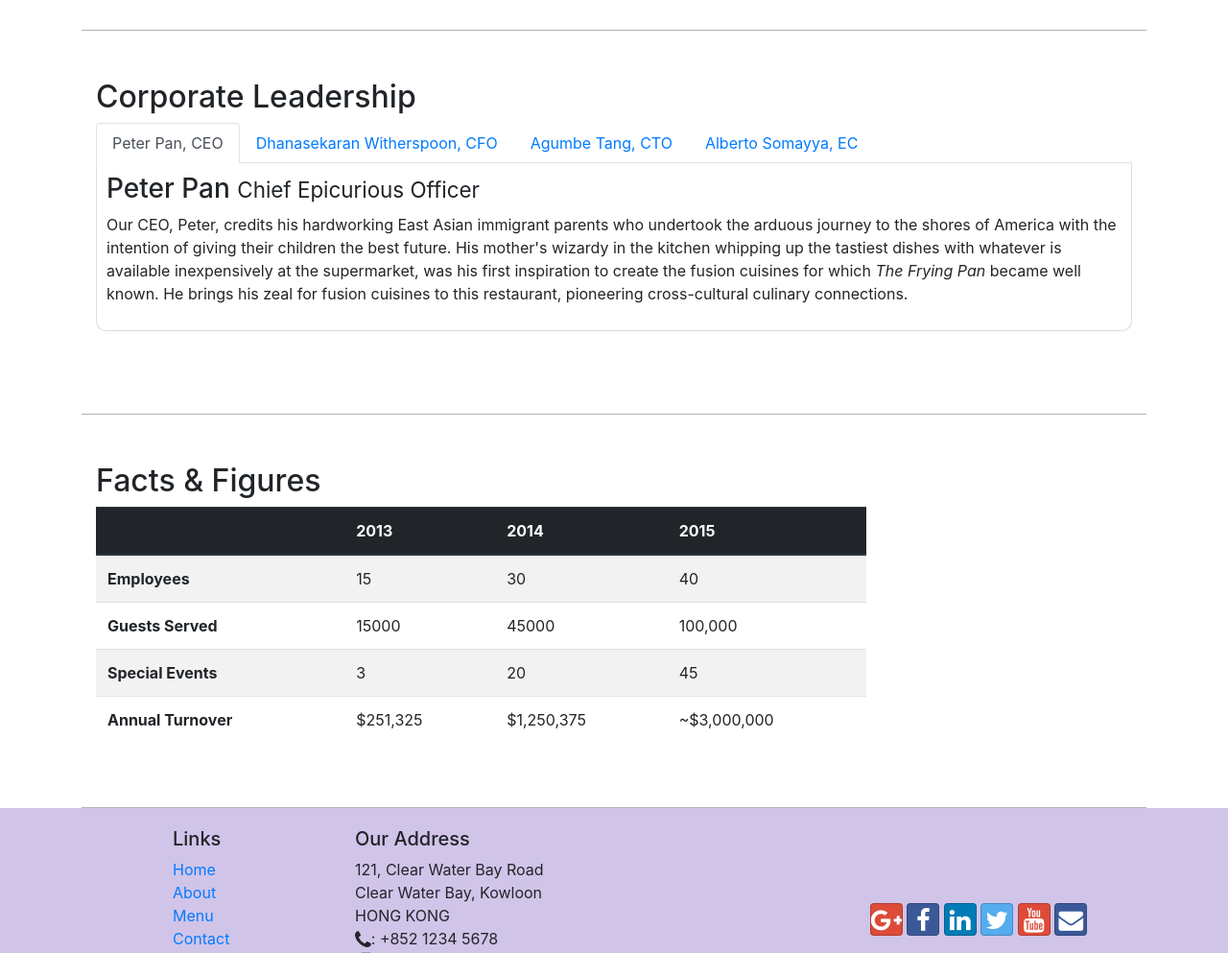
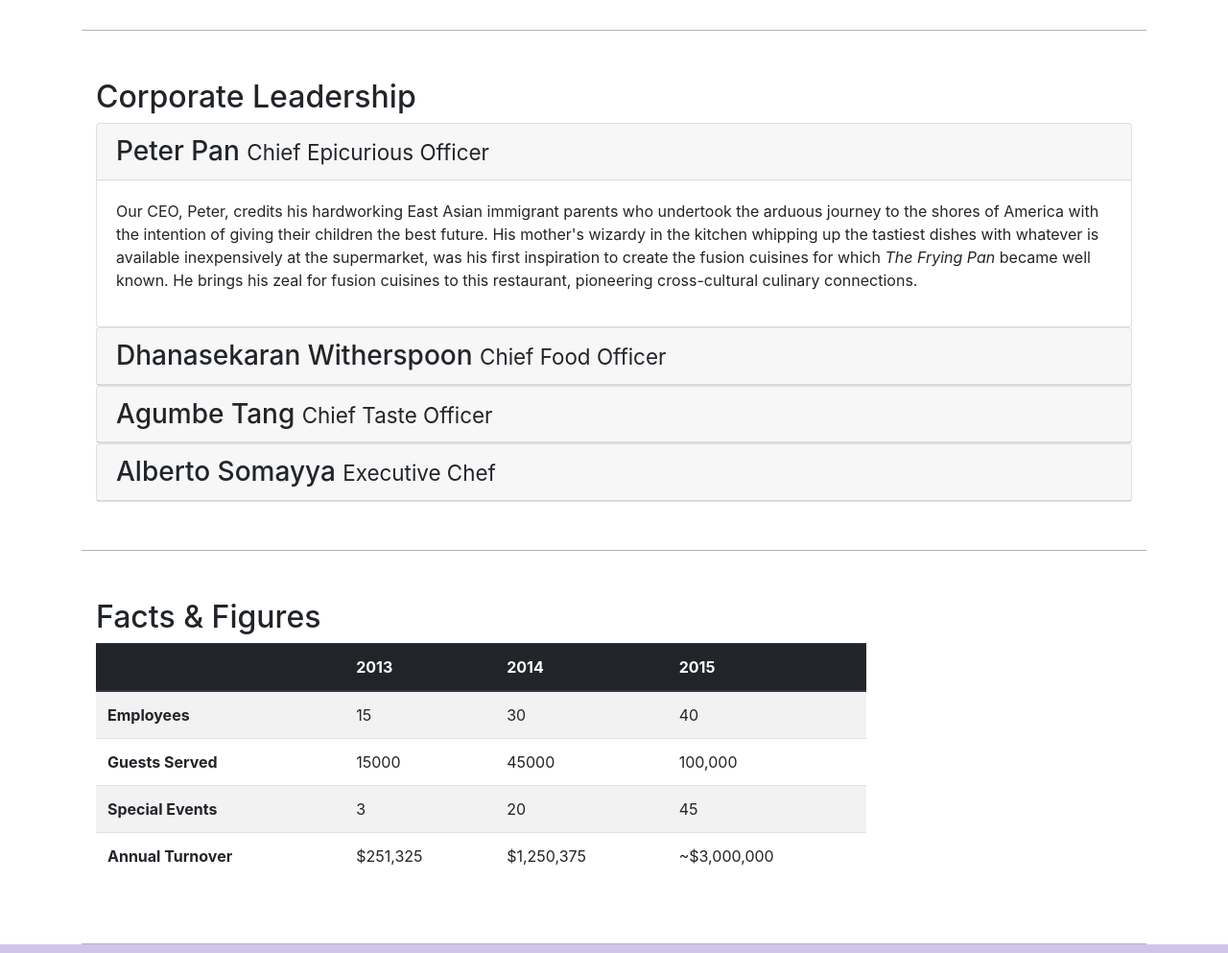
Before and after one commit to Borismeister/FrontendUICoursera, a website: page aboutus.html in a window 1280 px wide. Shown: the part 940-1933 px from the top of the page at 96% size. Drawn offline with nearby package versions, Linux system fonts and the light colour scheme.

Commit message:
Accordion Complete

```diff
--- a/aboutus.html
+++ b/aboutus.html
@@ -1,27 +1,16 @@
 <!DOCTYPE html>
 <html lang="en">
+
 <head>
   <!-- Required meta tags always come first -->
   <meta charset="utf-8" />
-    <meta
-      name="viewport"
-      content="width=device-width, initial-scale=1, shrink-to-fit=no"
-    />
+  <meta name="viewport" content="width=device-width, initial-scale=1, shrink-to-fit=no" />
   <meta http-equiv="x-ua-compatible" content="ie=edge" />
 
   <!-- Bootstrap CSS -->
-    <link
-      rel="stylesheet"
-      href="node_modules/bootstrap/dist/css/bootstrap.min.css"
-    />
-    <link
-      rel="stylesheet"
-      href="node_modules/font-awesome/css/font-awesome.min.css"
-    />
-    <link
-      rel="stylesheet"
-      href="node_modules/bootstrap-social/bootstrap-social.css"
-    />
+  <link rel="stylesheet" href="node_modules/bootstrap/dist/css/bootstrap.min.css" />
+  <link rel="stylesheet" href="node_modules/font-awesome/css/font-awesome.min.css" />
+  <link rel="stylesheet" href="node_modules/bootstrap-social/bootstrap-social.css" />
   <link rel="stylesheet" href="css/styles.css" />
 
   <title>Ristorante Con Fusion: About Us</title>
@@ -30,36 +19,23 @@
 <body>
   <nav class="navbar navbar-dark navbar-expand-sm fixed-top">
     <div class="container">
-        <button
-          class="navbar-toggler"
-          type="button"
-          data-toggle="collapse"
-          data-target="#navbar"
-        >
+      <button class="navbar-toggler" type="button" data-toggle="collapse" data-target="#navbar">
         <span class="navbar-toggler-icon"></span>
       </button>
       <a class="navbar-brand mr-auto" href="#"><img src="img/logo.png" height="30" width="41"></a>
       <div class="collapse navbar-collapse" id="navbar">
         <ul class="navbar-nav mr-auto">
           <li class="nav-item">
-              <a href="/index.html" class="nav-link"
-                ><span class="fa fa-home fa-lg"></span> Home</a
-              >
+            <a href="/index.html" class="nav-link"><span class="fa fa-home fa-lg"></span> Home</a>
           </li>
           <li class="nav-item active">
-              <a href="/aboutus.html" class="nav-link"
-                ><span class="fa fa-info fa-lg"></span> About</a
-              >
+            <a href="/aboutus.html" class="nav-link"><span class="fa fa-info fa-lg"></span> About</a>
           </li>
           <li class="nav-item">
-              <a href="#" class="nav-link"
-                ><span class="fa fa-list fa-lg"></span> Menu</a
-              >
+            <a href="#" class="nav-link"><span class="fa fa-list fa-lg"></span> Menu</a>
           </li>
           <li class="nav-item">
-              <a href="/contactus.html" class="nav-link"
-                ><span class="fa fa-address-card fa-lg"></span> Contact</a
-              >
+            <a href="/contactus.html" class="nav-link"><span class="fa fa-address-card fa-lg"></span> Contact</a>
           </li>
         </ul>
       </div>
@@ -149,26 +125,20 @@
       <div class="col-12">
         <h2>Corporate Leadership</h2>
 
-          <ul class="nav nav-tabs">
-              <li class="nav-item">
-                  <a href="#peter" class="nav-link active" role="tab" data-toggle="tab">Peter Pan, CEO</a>
-              </li>
-              <li class="nav-item">
-                <a href="#d" class="nav-link" role="tab" data-toggle="tab">Dhanasekaran Witherspoon, CFO</a>
-            </li>
-            <li class="nav-item">
-                <a href="#a" class="nav-link" role="tab" data-toggle="tab">Agumbe Tang, CTO</a>
-            </li>
-            <li class="nav-item">
-                <a href="#albert" class="nav-link" role="tab" data-toggle="tab">Alberto Somayya, EC</a>
-            </li>
-          </ul>
 
-          <div class="tab-content">
-            <div role="tabpanel" class="tab-pane fade show active" id="peter">
-              <h3>Peter Pan <small>Chief Epicurious Officer</small></h3>
-              <p class="d-none d-sm-block">
-                  Our CEO, Peter, credits his hardworking East Asian immigrant parents
+
+        <div id="accordion">
+          <div class="card">
+            <div class="card-header" role="tab" id="peterhead">
+              <h3 class="mb-0">
+                <a data-toggle="collapse" data-target="#peter">
+                  Peter Pan <small>Chief Epicurious Officer</small>
+                </a>
+              </h3>
+            </div>
+            <div class="collapse show" id="peter" data-parent="#accordion">
+              <div class="card-body">
+                <p class="d-none d-sm-block">Our CEO, Peter, credits his hardworking East Asian immigrant parents
                   who undertook the arduous journey to the shores of America with the
                   intention of giving their children the best future. His mother's
                   wizardy in the kitchen whipping up the tastiest dishes with whatever
@@ -176,50 +146,66 @@
                   inspiration to create the fusion cuisines for which
                   <em>The Frying Pan</em> became well known. He brings his zeal for
                   fusion cuisines to this restaurant, pioneering cross-cultural
-                  culinary connections.
-              </p>
+                  culinary connections.</p>
               </div>
-
-            <div role="tabpanel" class="tab-pane fade" id="d">
-              <h3>Dhanasekaran Witherspoon <small>Chief Food Officer</small></h3>
-              <p class="d-none d-sm-block">
-                Our CFO, Danny, as he is affectionately referred to by his
+            </div>
+          </div>
+          <div class="card">
+            <div class="card-header" role="tab" id="dannyhead">
+              <h3 class="mb-0">
+                <a class="collapsed" data-toggle="collapse" data-target="#danny">
+                  Dhanasekaran Witherspoon <small>Chief Food Officer</small>
+                </a>
+              </h3>
+            </div>
+            <div class="collapse" id="danny" data-parent="#accordion">
+              <div class="card-body">
+                <p class="d-none d-sm-block">Our CFO, Danny, as he is affectionately referred to by his
                   colleagues, comes from a long established family tradition in
                   farming and produce. His experiences growing up on a farm in the
                   Australian outback gave him great appreciation for varieties of food
                   sources. As he puts it in his own words,
-                <em
-                  >Everything that runs, wins, and everything that stays, pays!</em
-                >
-              </p>
+                  <em>Everything that runs, wins, and everything that stays, pays!</em></p>
               </div>
-
-
-            <div role="tabpanel" class="tab-pane fade" id="a">
-              <h3>Agumbe Tang <small>Chief Taste Officer</small></h3>
-              <p class="d-none d-sm-block">
-                Blessed with the most discerning gustatory sense, Agumbe, our CTO,
+            </div>
+          </div>
+          <div class="card">
+            <div class="card-header" role="tab" id="agumbehead">
+              <h3 class="mb-0">
+                <a class="collapsed" data-toggle="collapse" data-target="#agumbe">
+                  Agumbe Tang <small>Chief Taste Officer</small>
+                </a>
+              </h3>
+            </div>
+            <div class="collapse" id="agumbe" data-parent="#accordion">
+              <div class="card-body">
+                <p class="d-none d-sm-block">Blessed with the most discerning gustatory sense, Agumbe, our CTO,
                   personally ensures that every dish that we serve meets his exacting
                   tastes. Our chefs dread the tongue lashing that ensues if their dish
                   does not meet his exacting standards. He lives by his motto,
-                <em>You click only if you survive my lick.</em>
-              </p>
+                  <em>You click only if you survive my lick.</em></p>
               </div>
-
-            <div role="tabpanel" class="tab-pane fade" id="albert">
-              <h3>Alberto Somayya <small>Executive Chef</small></h3>
-              <p class="d-none d-sm-block">
-                Award winning three-star Michelin chef with wide International
+            </div>
+          </div>
+          <div class="card">
+            <div class="card-header" role="tab" id="albertohead">
+              <h3 class="mb-0">
+                <a class="collapsed" data-toggle="collapse" data-target="#alberto">
+                  Alberto Somayya <small>Executive Chef</small>
+                </a>
+              </h3>
+            </div>
+            <div class="collapse" id="alberto" data-parent="#accordion">
+              <div class="card-body">
+                <p class="d-none d-sm-block">Award winning three-star Michelin chef with wide International
                   experience having worked closely with whos-who in the culinary
                   world, he specializes in creating mouthwatering Indo-Italian fusion
                   experiences. He says,
-                <em
-                  >Put together the cuisines from the two craziest cultures, and you
-                  get a winning hit! Amma Mia!</em
-                >
-              </p>
+                  <em>Put together the cuisines from the two craziest cultures, and you
+                    get a winning hit! Amma Mia!</em></p>
               </div>
-
+            </div>
+          </div>
         </div>
       </div>
     </div>
@@ -296,34 +282,16 @@
         </div>
         <div class="col-12 col-sm-4 align-self-center">
           <div class="text-center">
-              <a
-                class="btn btn-social-icon btn-google"
-                href="http://google.com/+"
-                ><i class="fa fa-google-plus fa-lg"></i
-              ></a>
-              <a
-                class="btn btn-social-icon btn-facebook"
-                href="http://www.facebook.com/profile.php?id="
-                ><i class="fa fa-facebook fa-lg"></i
-              ></a>
-              <a
-                class="btn btn-social-icon btn-linkedin"
-                href="http://www.linkedin.com/in/"
-                ><i class="fa fa-linkedin fa-lg"></i
-              ></a>
-              <a
-                class="btn btn-social-icon btn-twitter"
-                href="http://twitter.com/"
-                ><i class="fa fa-twitter fa-lg"></i
-              ></a>
-              <a
-                class="btn btn-social-icon btn-google"
-                href="http://youtube.com/"
-                ><i class="fa fa-youtube fa-lg"></i
-              ></a>
-              <a class="btn btn-social-icon btn-facebook" href="mailto:"
-                ><i class="fa fa-envelope fa-lg"></i
-              ></a>
+            <a class="btn btn-social-icon btn-google" href="http://google.com/+"><i
+                class="fa fa-google-plus fa-lg"></i></a>
+            <a class="btn btn-social-icon btn-facebook" href="http://www.facebook.com/profile.php?id="><i
+                class="fa fa-facebook fa-lg"></i></a>
+            <a class="btn btn-social-icon btn-linkedin" href="http://www.linkedin.com/in/"><i
+                class="fa fa-linkedin fa-lg"></i></a>
+            <a class="btn btn-social-icon btn-twitter" href="http://twitter.com/"><i
+                class="fa fa-twitter fa-lg"></i></a>
+            <a class="btn btn-social-icon btn-google" href="http://youtube.com/"><i class="fa fa-youtube fa-lg"></i></a>
+            <a class="btn btn-social-icon btn-facebook" href="mailto:"><i class="fa fa-envelope fa-lg"></i></a>
           </div>
         </div>
       </div>
@@ -340,4 +308,5 @@
   <script src="node_modules/popper.js/dist/umd/popper.min.js"></script>
   <script src="node_modules/bootstrap/dist/js/bootstrap.min.js"></script>
 </body>
+
 </html>
```
Lines whose indentation alone changed are shown as unchanged.
